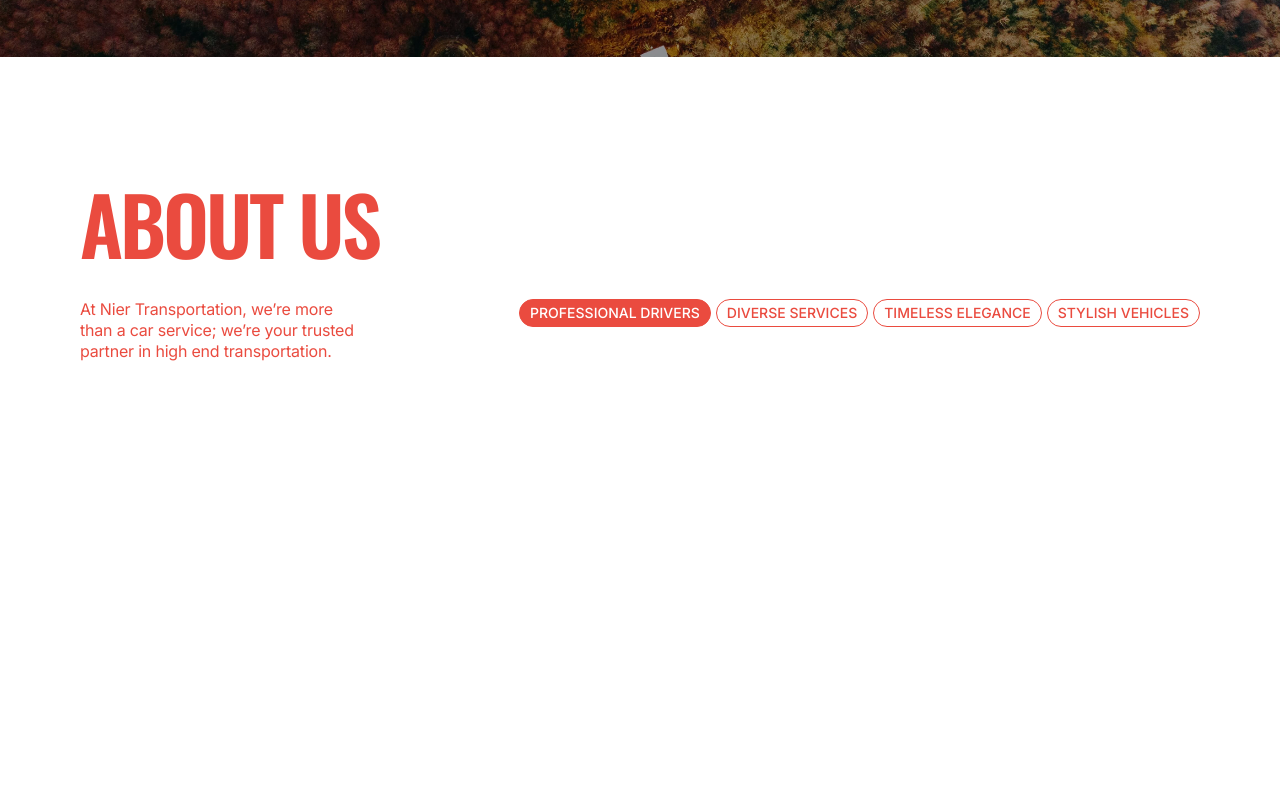
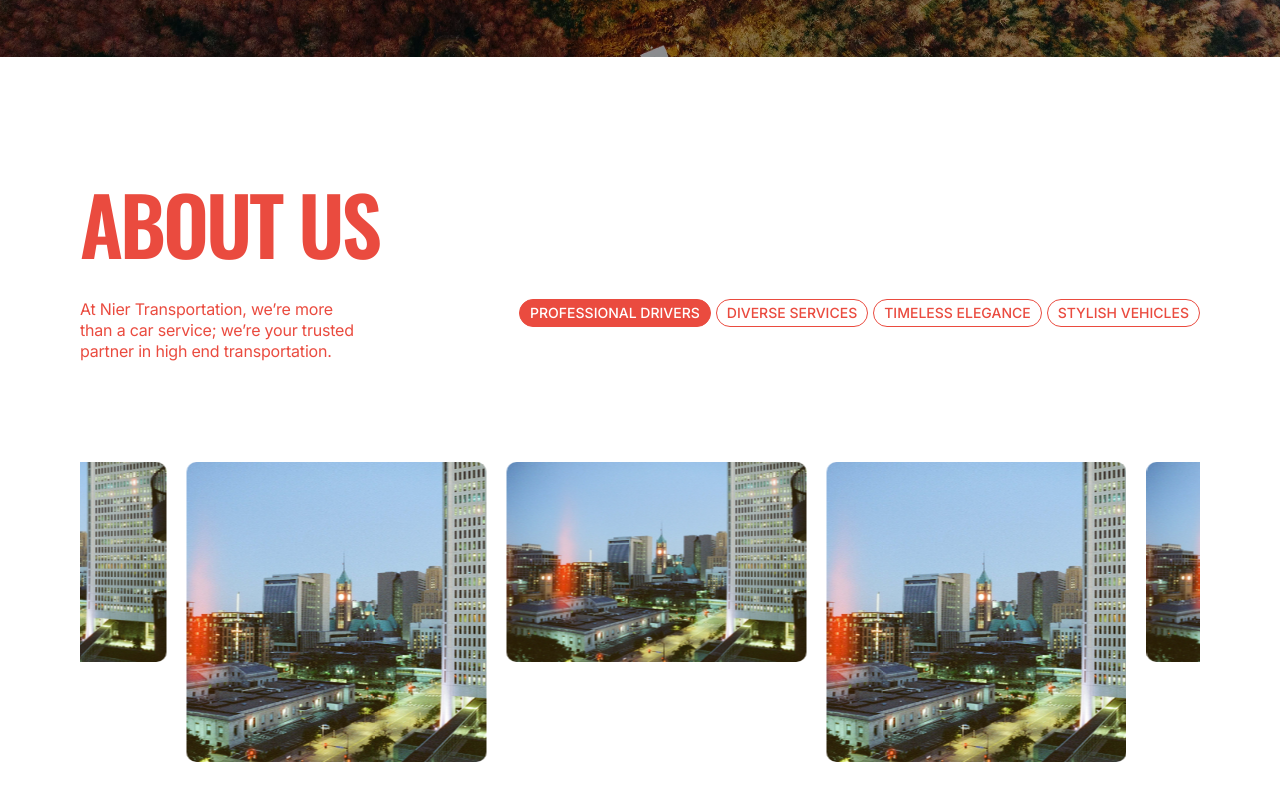
Before and after one commit to ChristianWare/Nier-Redesign-2025, a Next.js app: page / in a window 1280 px wide. Shown: the part 691-1491 px from the top of the page. Before the commit the page ends 1173 px from the top, so only its background shows below. Built offline with nearby package versions, Linux system fonts and the light colour scheme.

Commit message:
about animation

```diff
--- a/src/components/homepage/AboutUs/AboutUs.module.css
+++ b/src/components/homepage/AboutUs/AboutUs.module.css
@@ -45,7 +45,8 @@
 }
 
 @media screen and (max-width: 1068px) {
-  .heading, .copy {
+  .heading,
+  .copy {
     text-align: center;
   }
 
@@ -66,6 +67,41 @@
   }
 }
 
+.bottom {
+  overflow: hidden;
+  margin-top: 10rem;
+}
+
+.scrollTrack {
+  display: flex;
+  gap: 2rem;
+  flex-wrap: nowrap;
+  animation: scroll 15s linear infinite;
+}
+
+@keyframes scroll {
+  0%   { transform: translateX(0); }
+  100% { transform: translateX(-50%); }
+}
+
+.imgContainer {
+  flex: 0 0 300px;
+  width: 300px;
+  height: 300px;
+  position: relative;
+}
+
+.img {
+  width: 100%;
+  height: 100%;
+  object-fit: cover;
+  border-radius: 10px;
+}
+
+.imgContainer:nth-child(odd) {
+  height: 200px;
+}
+
 @media screen and (max-width: 768px) {
   .copy {
     width: 100%;
--- a/src/components/homepage/AboutUs/AboutUs.tsx
+++ b/src/components/homepage/AboutUs/AboutUs.tsx
@@ -1,26 +1,33 @@
+"use client";
+
+import { useRef } from "react";
 import LayoutWrapper from "@/components/shared/LayoutWrapper";
 import styles from "./AboutUs.module.css";
+import Image from "next/image";
+import Img1 from "../../../../public/images/hero.jpg";
 
 const data = [
-  {
-    id: 1,
-    title: "Professional Drivers",
-  },
-  {
-    id: 2,
-    title: "Diverse Services",
-  },
-  {
-    id: 3,
-    title: "Timeless Elegance",
-  },
-  {
-    id: 4,
-    title: "Stylish Vehicles",
-  },
+  { id: 1, title: "Professional Drivers" },
+  { id: 2, title: "Diverse Services" },
+  { id: 3, title: "Timeless Elegance" },
+  { id: 4, title: "Stylish Vehicles" },
 ];
 
+const imageData = [
+  { id: 1, src: Img1 },
+  { id: 2, src: Img1 },
+  { id: 3, src: Img1 },
+  { id: 4, src: Img1 },
+  { id: 5, src: Img1 },
+  { id: 6, src: Img1 },
+];
+
+// duplicate for seamless loop
+const loopedImages = [...imageData, ...imageData];
+
 export default function AboutUs() {
+  const trackRef = useRef<HTMLDivElement>(null);
+
   return (
     <section className={styles.container}>
       <LayoutWrapper>
@@ -41,7 +48,21 @@ export default function AboutUs() {
               </div>
             </div>
           </div>
-          <div className={styles.bottom}></div>
+          <div className={styles.bottom}>
+            <div className={styles.scrollTrack} ref={trackRef}>
+              {loopedImages.map((y, i) => (
+                <div className={styles.imgContainer} key={`${y.id}-${i}`}>
+                  <Image
+                    src={y.src}
+                    width={300}
+                    height={300}
+                    alt=''
+                    className={styles.img}
+                  />
+                </div>
+              ))}
+            </div>
+          </div>
         </div>
       </LayoutWrapper>
     </section>
```
